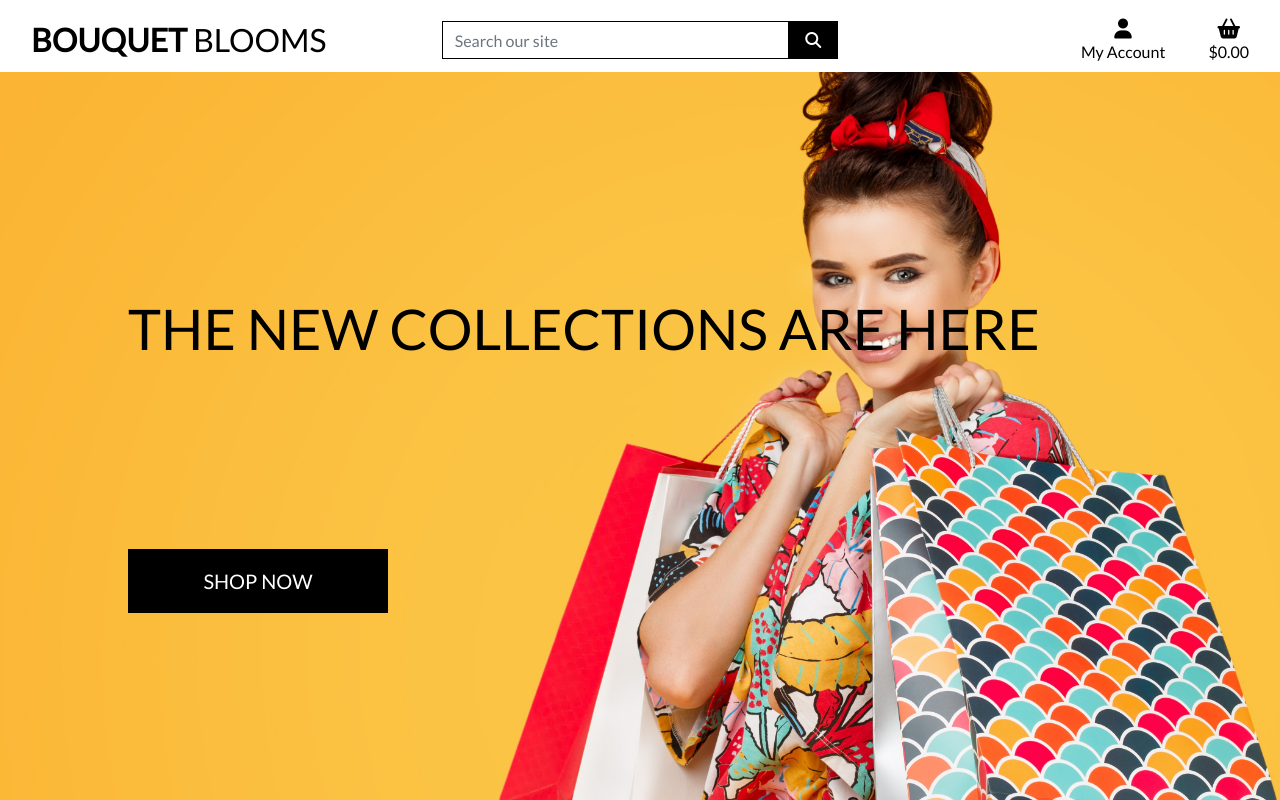
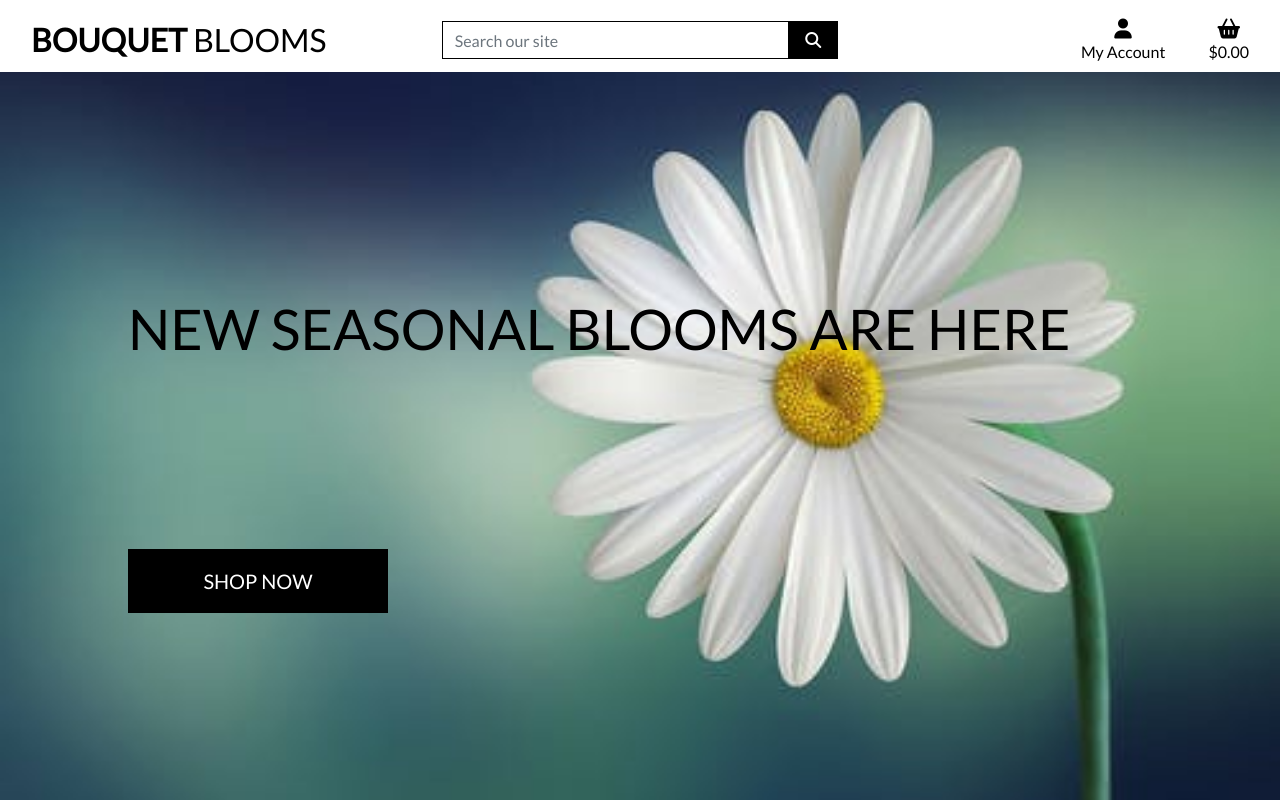
Before and after one commit to VMBlakelock/bouquetblooms, a Django app: page / in a window 1280 px wide. Run offline with Django 3.2, Linux system fonts and the light colour scheme; some libraries are stand-ins or nearby versions.

Commit message:
changed background wallpaper to a flower image

```diff
--- a/home/templates/home/index.html
+++ b/home/templates/home/index.html
@@ -16,7 +16,7 @@
     <div class="row h-100">
         <div class="col-7 col-md-6 my-auto"></div>
         <h1 class="display-4 logo-font text-black">
-            The New Collections are here
+            New Seasonal blooms are here
         </h1>
         <div class="my-5">
             <h4>
--- a/static/css/base.css
+++ b/static/css/base.css
@@ -3,7 +3,7 @@ html {
 }
 
 body {
-    background: url('/media/homepage_background_cropped.jpg') no-repeat center center fixed;
+    background: url('/media/marguerite-daisy-beautiful-beauty.jpg') no-repeat center center fixed;
     background-size: cover;
     height: calc(100vh - 164px);
     color: #555;
```
Also changed, not shown: media/marguerite-daisy-beautiful-beauty.jpg (added).
